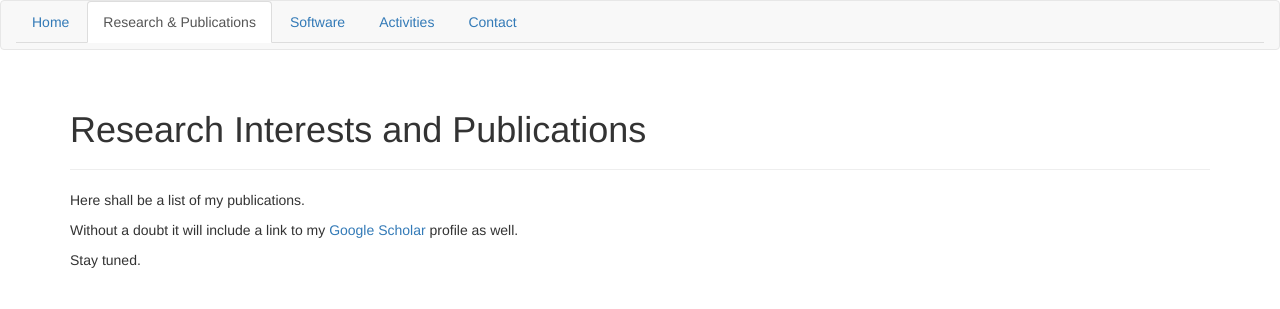
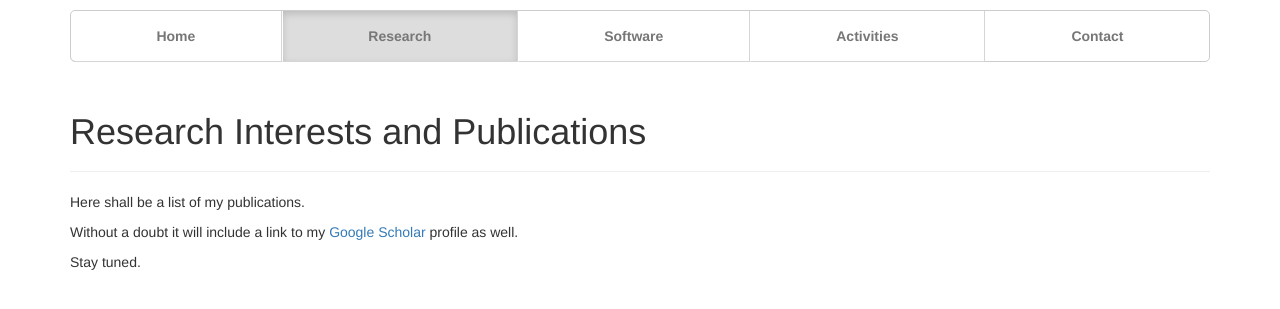
Before and after one commit to ozgurakgun/ozgurakgun.github.io, a Jekyll site: the page built from content/research.md, in a window 1280 px wide. Shown: the top 309 px of the page. Built offline with Jekyll 4.4.1, drawn with Linux system fonts in a browser that asks for light colours.

Commit message:
a somewhat better navigation bar

```diff
--- a/_includes/header.html
+++ b/_includes/header.html
@@ -1,7 +1,7 @@
-<nav class = "navbar navbar-default" role = "navigation">
-    <div class="container-fluid">
-        <!-- <ul class = "nav navbar-nav"> -->
-        <ul class = "nav nav-tabs">
+<div class="container">
+<div class="masthead">
+    <nav>
+        <ul class="nav nav-justified">
             {% assign sorted_pages = (site.pages | where: 'layout', 'page' | sort: 'order') %}
             {% for p in sorted_pages %}
                 {% if p.menutitle %}
@@ -16,25 +16,6 @@
                 {% endif %}
             {% endfor %}
         </ul>
-    </div>
-</nav>
-
-<!-- <nav class="navbar navbar-default">
-    <div class="container-fluid">
-        <div class="navbar-header">
-            <ul>
-                {% assign sorted_pages = (site.pages | where: 'layout', 'page' | sort: 'order') %}
-                {% for page in sorted_pages %}
-                    {% if page.title and page.title != "404: Page not found" %}
-                        <li><a href="{{ page.url | prepend: site.baseurl }}">{{ page.title }}</a></li>
-                    {% endif %}
-                {% endfor %}
-            </ul>
-        </div>
-    </div>
-</nav> -->
-
-
-<!-- <header>
-    <h1><a href="{{ site.baseurl }}">{{ site.title }}</a></h1>
-</header> -->
+    </nav>
+</div>
+</div>
--- a/content/research.md
+++ b/content/research.md
@@ -2,7 +2,7 @@
 layout: page
 order: 2
 title: Research Interests and Publications
-menutitle: Research & Publications
+menutitle: Research
 permalink: /research
 ---
 
--- a/css/main.scss
+++ b/css/main.scss
@@ -5,3 +5,64 @@
 @charset "utf-8";
 
 @import "bootstrap";
+
+
+
+.masthead {
+    padding: 10px 0 10px 0;
+}
+
+.nav-justified {
+//  background-color: #eee;
+  border: 1px solid #ccc;
+  border-radius: 5px;
+}
+.nav-justified > li > a {
+  padding-top: 15px;
+  padding-bottom: 15px;
+  margin-bottom: 0;
+  font-weight: bold;
+  color: #777;
+  text-align: center;
+//  background-color: #e5e5e5; /* Old browsers */
+//  background-image: -webkit-gradient(linear, left top, left bottom, from(#f5f5f5), to(#e5e5e5));
+//  background-image: -webkit-linear-gradient(top, #f5f5f5 0%, #e5e5e5 100%);
+//  background-image:      -o-linear-gradient(top, #f5f5f5 0%, #e5e5e5 100%);
+//  background-image:         linear-gradient(to bottom, #f5f5f5 0%,#e5e5e5 100%);
+//  filter: progid:DXImageTransform.Microsoft.gradient( startColorstr='#f5f5f5', endColorstr='#e5e5e5',GradientType=0 ); /* IE6-9 */
+  background-repeat: repeat-x; /* Repeat the gradient */
+  border-bottom: 1px solid #d5d5d5;
+}
+.nav-justified > .active > a,
+.nav-justified > .active > a:hover,
+.nav-justified > .active > a:focus {
+  background-color: #ddd;
+  background-image: none;
+  -webkit-box-shadow: inset 0 3px 7px rgba(0,0,0,.15);
+          box-shadow: inset 0 3px 7px rgba(0,0,0,.15);
+}
+.nav-justified > li:first-child > a {
+  border-radius: 5px 5px 0 0;
+}
+.nav-justified > li:last-child > a {
+  border-bottom: 0;
+  border-radius: 0 0 5px 5px;
+}
+
+@media (min-width: 768px) {
+  .nav-justified {
+    max-height: 52px;
+  }
+  .nav-justified > li > a {
+    border-right: 1px solid #d5d5d5;
+    border-left: 1px solid #fff;
+  }
+  .nav-justified > li:first-child > a {
+    border-left: 0;
+    border-radius: 5px 0 0 5px;
+  }
+  .nav-justified > li:last-child > a {
+    border-right: 0;
+    border-radius: 0 5px 5px 0;
+  }
+}
```
